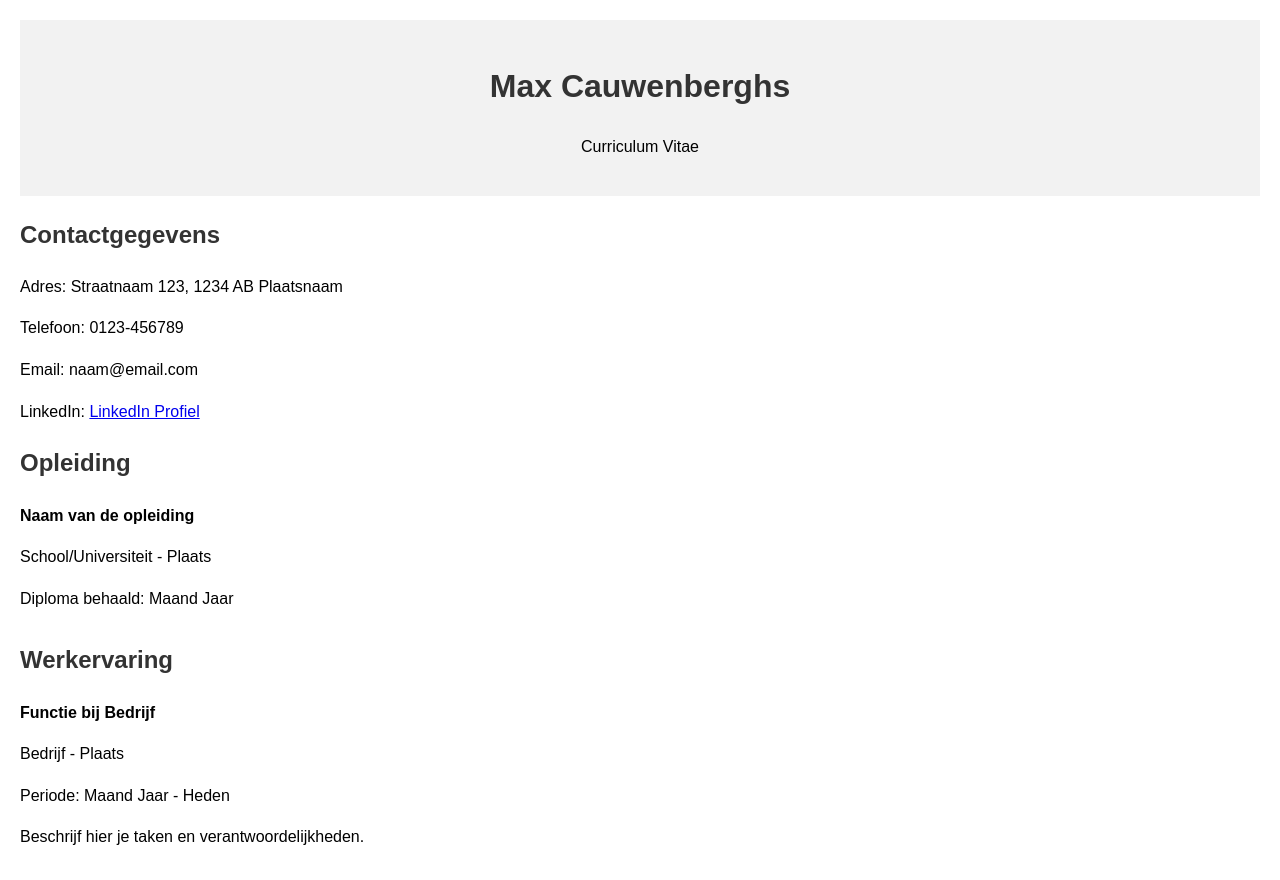
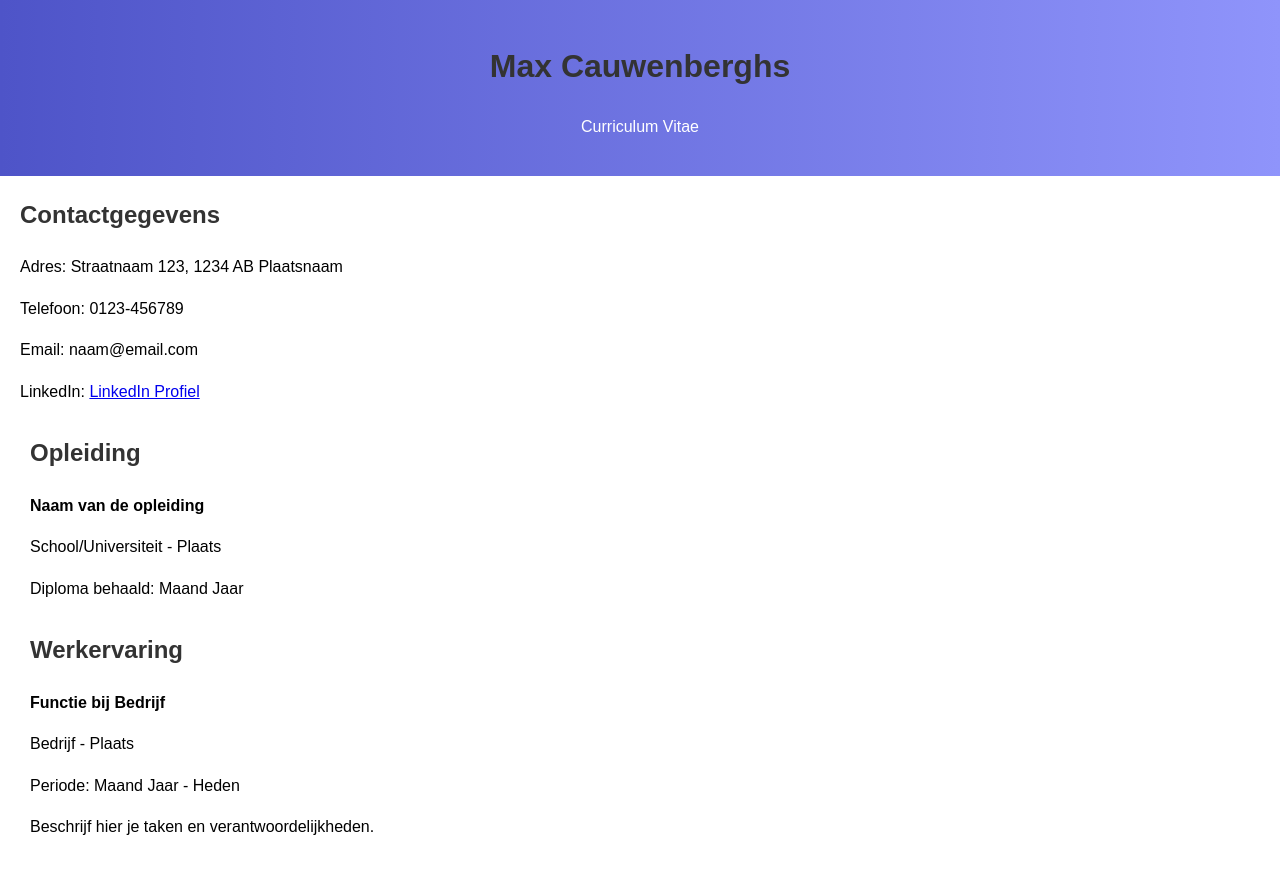
Before and after one commit to maxcauw/maxcauw.github.io, a plain HTML site: page index.html in a window 1280 px wide. Drawn offline with Linux system fonts and the light colour scheme.

Commit message:
Update index.html

```diff
--- a/index.html
+++ b/index.html
@@ -8,25 +8,37 @@
         body {
             font-family: Arial, sans-serif;
             line-height: 1.6;
-            margin: 20px;
+            margin: 0;
+            overflow: hidden;
+            animation: gradientAnimation 15s infinite alternate-reverse;
+        }
+
+        @keyframes gradientAnimation {
+            0% {
+                background-position: 0% 50%;
+            }
+            100% {
+                background-position: 100% 50%;
+            }
+        }
+
+        .header {
+            background: linear-gradient(to right, #4e54c8, #8f94fb);
+            color: #fff;
+            padding: 20px;
+            text-align: center;
         }
 
         h1, h2 {
             color: #333;
         }
 
-        .header {
-            background-color: #f2f2f2;
-            padding: 20px;
-            text-align: center;
-        }
-
         .contact {
-            margin-bottom: 20px;
+            margin: 20px;
         }
 
         .education, .experience {
-            margin-bottom: 30px;
+            margin: 30px;
         }
     </style>
 </head>
```
